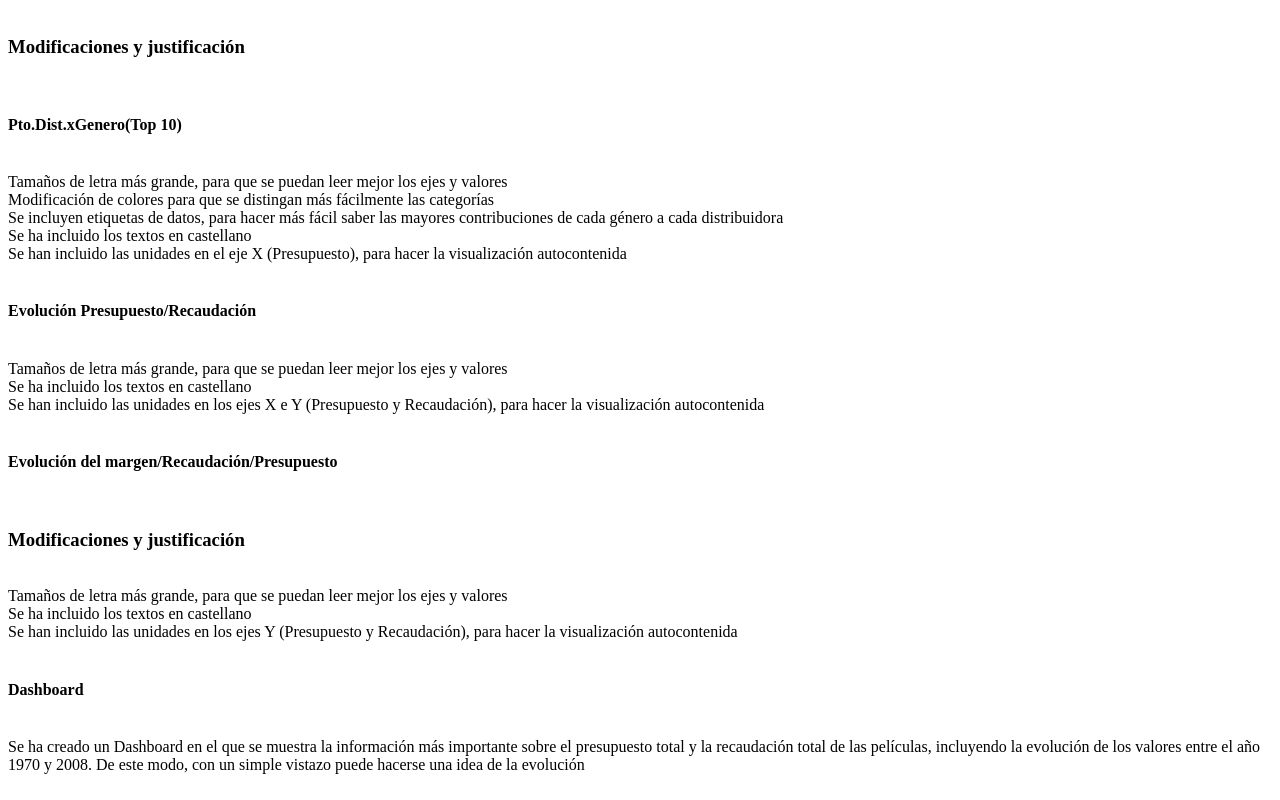
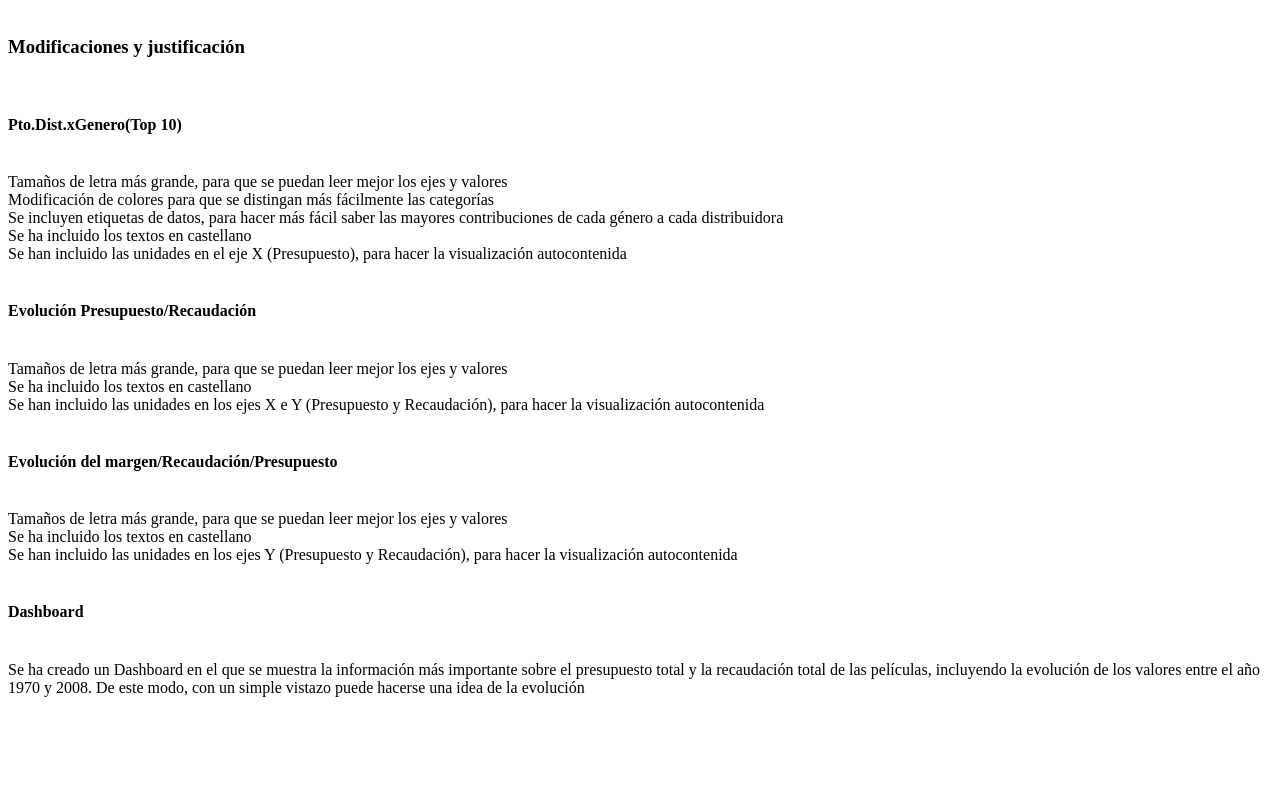
Before and after one commit to mcampoynaranjo/Visualizacion-AG1, a website: page index.html in a window 1280 px wide. Shown: the part 2631-3431 px from the top of the page. After the commit the page ends 3354 px from the top, so only its background shows below. Drawn offline with Linux system fonts and the light colour scheme; grey boxes are pictures that could not be loaded.

Commit message:
1 file modified

```diff
--- a/index.html
+++ b/index.html
@@ -77,8 +77,6 @@ Se han incluido las unidades en los ejes X e Y (Presupuesto y Recaudación), par
 <br>
 <h4>Evolución del margen/Recaudación/Presupuesto </h4>
 <br>
-<h3>Modificaciones y justificación</h3>
-<br>
 Tamaños de letra más grande, para que se puedan leer mejor los ejes y valores
 <br>
 Se ha incluido los textos en castellano
```
